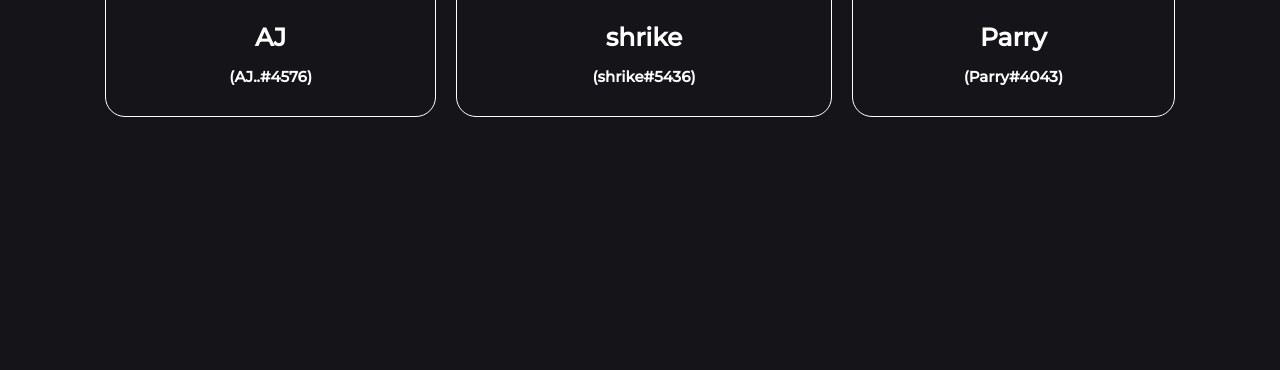
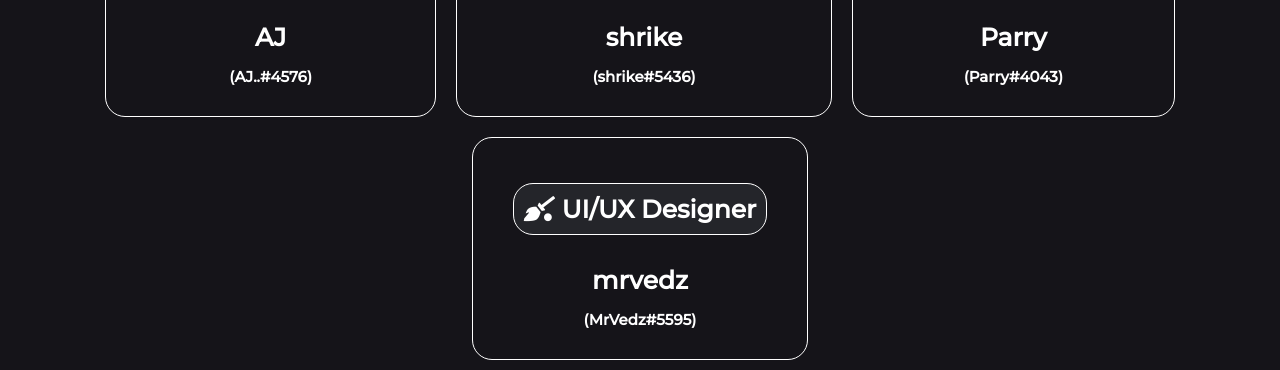
Before and after one commit to AJ-Adi/evolutesrp.online, a plain HTML site: page about.html in a window 1280 px wide. Shown: the part 559-929 px from the top of the page. Before the commit the page ends 800 px from the top, so only its background shows below. Drawn offline with Linux system fonts and the light colour scheme.

Commit message:
Add files via upload

```diff
--- a/about.html
+++ b/about.html
@@ -88,8 +88,13 @@
               <h2>Parry</h2>
               <p>(Parry#4043)</p>
             </div>
+
+            <div class="box">
+              <h2 class="dev"><i class="fas fa-quidditch"></i> UI/UX Designer </h2>
+              <h2>mrvedz</h2>
+              <p>(MrVedz#5595)</p>
+            </div>
         </div>
-
     </div>
 
 
```
